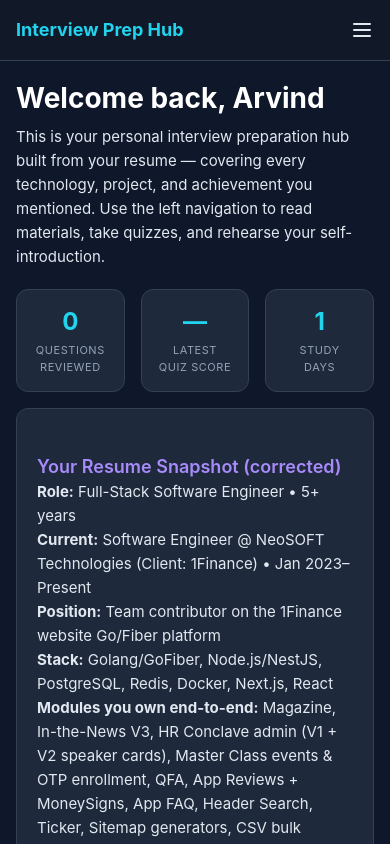
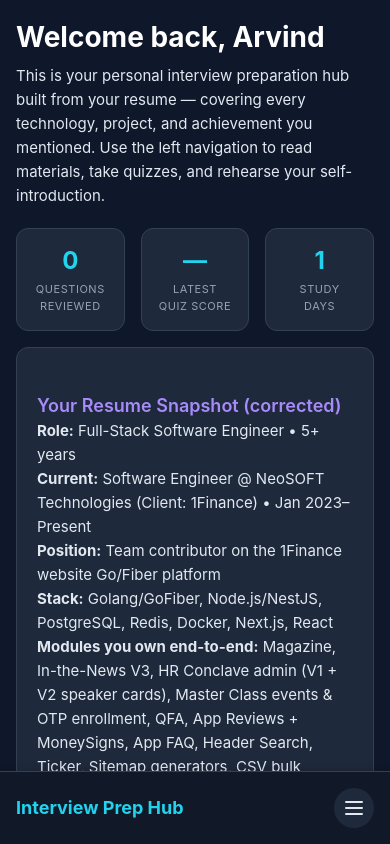
Before and after one commit to Arvind0810/interview-prep-app, a Next.js app: page / in a window 390 px wide. Shown: the top 844 px of the page. Built offline with nearby package versions, Linux system fonts and the light colour scheme.

Commit message:
Move mobile menu toggler to the bottom of the screen

```diff
--- a/src/app/layout.js
+++ b/src/app/layout.js
@@ -12,7 +12,7 @@ export default function RootLayout({ children }) {
       <body>
         <div className="flex flex-col md:flex-row min-h-screen">
           <Sidebar />
-          <main className="flex-1 p-4 md:p-10 max-w-5xl overflow-x-hidden">
+          <main className="flex-1 p-4 pb-24 md:p-10 max-w-5xl overflow-x-hidden">
             <div className="prose-section">{children}</div>
           </main>
         </div>
--- a/src/components/Sidebar.js
+++ b/src/components/Sidebar.js
@@ -43,10 +43,10 @@ export default function Sidebar() {
 
   return (
     <>
-      {/* Mobile Top Bar */}
-      <div className="md:hidden bg-panel2 border-b border-border p-4 flex justify-between items-center sticky top-0 z-20">
-        <div className="font-bold text-lg text-accent">Interview Prep Hub</div>
-        <button onClick={() => setIsOpen(!isOpen)} className="text-slate-200 focus:outline-none">
+      {/* Mobile Bottom Bar */}
+      <div className="md:hidden bg-panel2 border-t border-border p-4 flex justify-between items-center fixed bottom-0 left-0 right-0 z-20 shadow-[0_-4px_6px_-1px_rgba(0,0,0,0.1)]">
+        <div className="font-bold text-lg text-accent truncate pr-4">Interview Prep Hub</div>
+        <button onClick={() => setIsOpen(!isOpen)} className="text-slate-200 focus:outline-none shrink-0 bg-slate-800 p-2 rounded-full">
           <svg className="w-6 h-6" fill="none" stroke="currentColor" viewBox="0 0 24 24">
             {isOpen ? (
               <path strokeLinecap="round" strokeLinejoin="round" strokeWidth={2} d="M6 18L18 6M6 6l12 12" />
```
